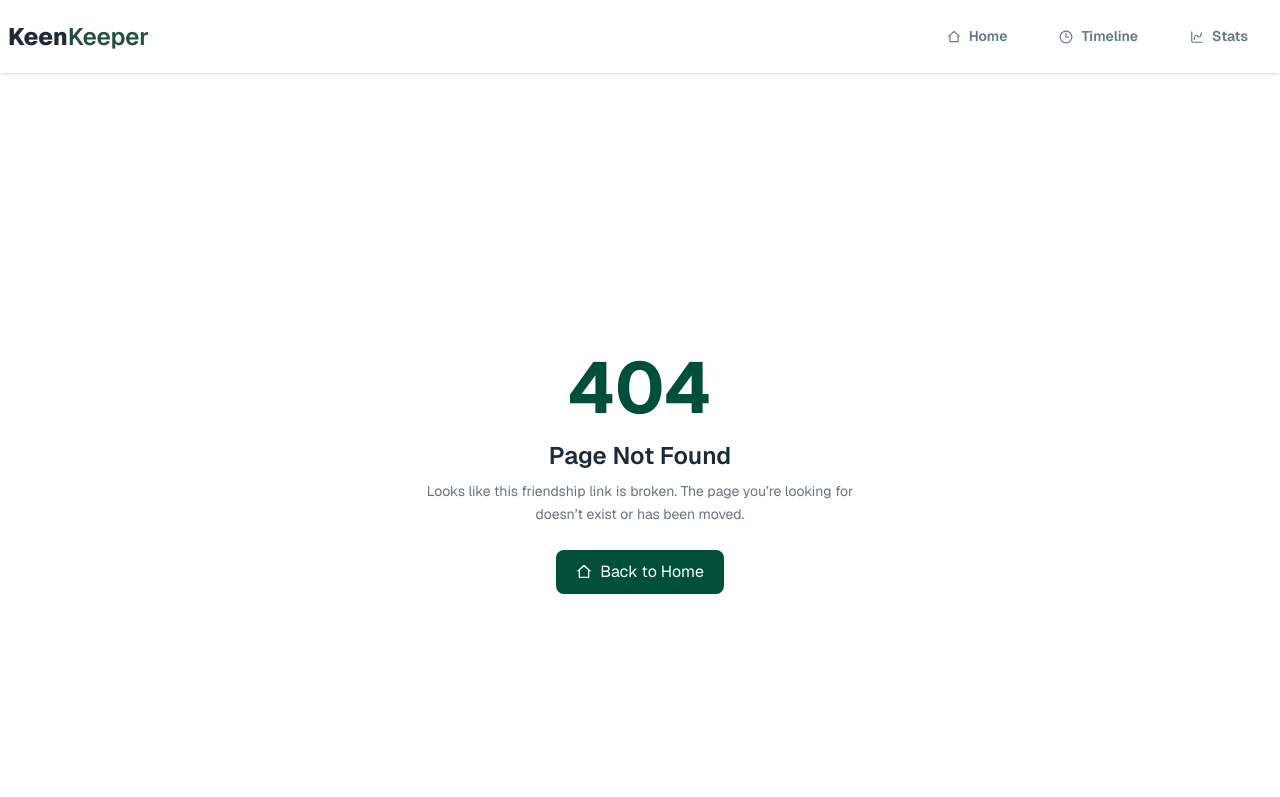
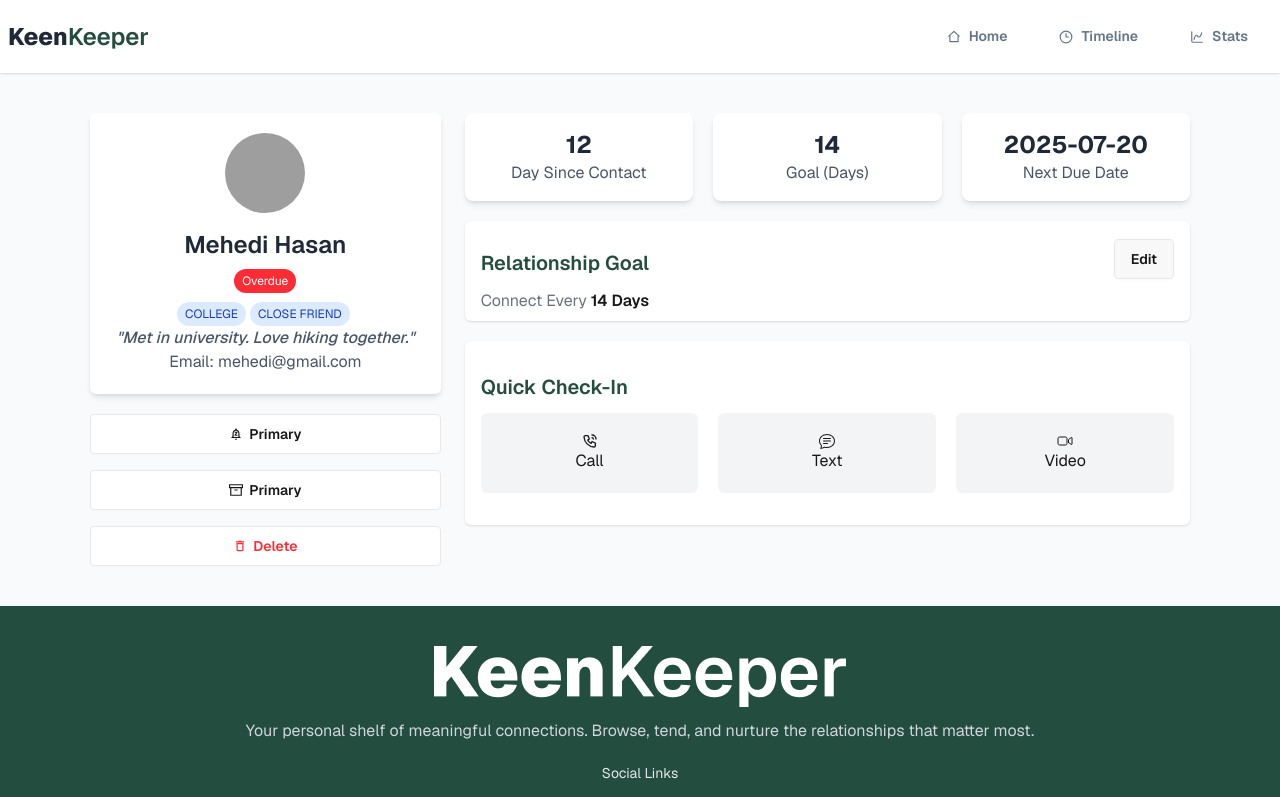
Before and after one commit to mehedi-hasan2006/A7-keen-keeper, a Next.js app: page /frienddetails/1 in a window 1280 px wide. Before the commit this address had no page. Shown: the top 797 px of the page. Built offline with nearby package versions, Linux system fonts and the light colour scheme; grey boxes are pictures that could not be loaded.

Commit message:
specific friends render done

```diff
--- /dev/null
+++ b/src/app/frienddetails/[id]/page.jsx
@@ -0,0 +1,171 @@
+import Image from "next/image";
+import { FiArchive } from "react-icons/fi";
+import { MdOutlineNotificationsPaused } from "react-icons/md";
+import { MdDeleteOutline } from "react-icons/md";
+import { TbPhoneCall } from "react-icons/tb";
+import { BsChatText } from "react-icons/bs";
+import { IoVideocamOutline } from "react-icons/io5";
+
+async function FriendDetailsPage({ params }) {
+  const { id } = await params;
+
+  const res = await fetch("http://localhost:3000/friends.json");
+  const data = await res.json();
+  const friend = data.find((f) => f.id === parseInt(id));
+
+  const {
+    name,
+    picture,
+    email,
+    status,
+    tags,
+    bio,
+    goal,
+    next_due_date,
+    days_since_contact,
+  } = friend;
+
+  return (
+    <div className="bg-[#F8FAFC] dark:bg-gray-900">
+      {friend && (
+        <div className="max-w-285 mx-auto my-10 grid grid-cols-1 md:grid-cols-12 gap-6 px-5">
+          <div className=" col-span-12 md:col-span-4">
+            <div className="bg-white dark:bg-gray-800 shadow-md rounded-md  py-5">
+              <div className="flex flex-col items-center space-y-4">
+                <Image
+                  src={picture}
+                  alt={name}
+                  height={80}
+                  width={80}
+                  className="w-20 h-20 rounded-full"
+                />
+                <div className="text-center">
+                  <h1 className="text-2xl font-semibold text-[#1F2937] dark:text-gray-200">
+                    {name}
+                  </h1>
+                  <div>
+                    <p
+                      className={`inline-block text-white ${status === "On-Track" ? "bg-green-800" : status === "Almost Due" ? "bg-amber-500" : "bg-red-500"}  text-xs px-2 py-1 rounded-full m-2`}
+                    >
+                      {status}
+                    </p>
+                  </div>
+                  <div>
+                    {tags.map((tag, index) => (
+                      <span
+                        key={index}
+                        className="inline-block bg-blue-100 text-blue-800 text-xs px-2 py-1 rounded-full mr-1"
+                      >
+                        {tag.toUpperCase()}
+                      </span>
+                    ))}
+                  </div>
+                  <div>
+                    <p className="text-gray-600 dark:text-gray-400 font-medium italic">{`"${bio}"`}</p>
+                    <p className="text-gray-600 dark:text-gray-400">
+                      {" "}
+                      {`Email: ${email}`}
+                    </p>
+                  </div>
+                </div>
+              </div>
+            </div>
+
+            <div className="flex flex-col gap-4 mt-5">
+              <button className="btn bg-white dark:bg-gray-800">
+                {" "}
+                <MdOutlineNotificationsPaused /> Primary
+              </button>
+              <button className="btn bg-white dark:bg-gray-800">
+                {" "}
+                <FiArchive /> Primary
+              </button>
+              <button className="btn bg-white dark:bg-gray-800 text-red-500">
+                {" "}
+                <MdDeleteOutline /> Delete{" "}
+              </button>
+            </div>
+          </div>
+
+          <div className="col-span-12 md:col-span-8">
+            <div className="grid grid-cols-1 sm:grid-cols-2 md:grid-cols-3 gap-5">
+              <div className="bg-white dark:bg-gray-800 shadow-md text-center p-4 rounded-lg">
+                <p className="text-2xl font-bold text-[#1F2937] dark:text-gray-200">
+                  {days_since_contact}
+                </p>
+                <p className="text-gray-600 dark:text-gray-400">
+                  Day Since Contact
+                </p>
+              </div>
+              <div className="bg-white dark:bg-gray-800 shadow-md text-center p-4 rounded-lg">
+                <p className="text-2xl font-bold text-[#1F2937] dark:text-gray-200">
+                  {goal}
+                </p>
+                <p className="text-gray-600 dark:text-gray-400">Goal (Days)</p>
+              </div>
+              <div className="bg-white dark:bg-gray-800 shadow-md text-center p-4 rounded-lg">
+                <p className="text-2xl font-bold text-[#1F2937] dark:text-gray-200">
+                  {next_due_date}
+                </p>
+                <p className="text-gray-600 dark:text-gray-400">
+                  Next Due Date
+                </p>
+              </div>
+            </div>
+
+            <div>
+              <div className="bg-white dark:bg-gray-800 rounded-md shadow mt-5 py-2 px-4">
+                <div className="flex justify-between items-center">
+                  <h2 className="text-xl font-semibold text-[#244D3F] dark:text-gray-200 mt-5 mb-3">
+                    Relationship Goal
+                  </h2>
+                  <button className="btn">Edit</button>
+                </div>
+
+                <div>
+                  <p>
+                    {" "}
+                    <span className="text-gray-500 font-normal">
+                      Connect Every
+                    </span>{" "}
+                    <span className="font-semibold"> {goal} Days </span>
+                  </p>
+                </div>
+              </div>
+
+              <div className="bg-white dark:bg-gray-800 rounded-md shadow mt-5 py-8 px-4">
+                <div className="flex justify-between items-center">
+                  <h2 className="text-xl font-semibold text-[#244D3F] dark:text-gray-200  mb-3">
+                    Quick Check-In
+                  </h2>
+                </div>
+                <div className="grid lg:grid-cols-3 gap-5">
+                  <div className="flex flex-col items-center justify-center p-5 bg-gray-100 dark:bg-gray-700 rounded-md cursor-pointer hover:bg-gray-200 dark:hover:bg-gray-600 transition-colors">
+                    <p>
+                      <TbPhoneCall />
+                    </p>
+                    <p>Call</p>
+                  </div>
+                  <div className="flex flex-col items-center justify-center p-5  bg-gray-100 dark:bg-gray-700 rounded-md cursor-pointer hover:bg-gray-200 dark:hover:bg-gray-600 transition-colors">
+                    <p>
+                      <BsChatText />
+                    </p>
+                    <p>Text</p>
+                  </div>
+                  <div className="flex flex-col items-center justify-center p-5 bg-gray-100 dark:bg-gray-700 rounded-md cursor-pointer hover:bg-gray-200 dark:hover:bg-gray-600 transition-colors">
+                    <p>
+                      <IoVideocamOutline />
+                    </p>
+                    <p>Video</p>
+                  </div>
+                </div>
+              </div>
+            </div>
+          </div>
+        </div>
+      )}
+    </div>
+  );
+}
+
+export default FriendDetailsPage;
--- a/src/components/FriendsData/Friend.jsx
+++ b/src/components/FriendsData/Friend.jsx
@@ -1,7 +1,9 @@
 import Image from "next/image";
+import Link from "next/link";
 
 function Friend({ friend }) {
   const {
+    id,
     name,
     picture,
     email,
@@ -13,7 +15,8 @@ function Friend({ friend }) {
     days_since_contact,
   } = friend;
   return (
-    <div className="bg-white rounded-lg shadow-md p-4 text-center">
+    <Link href={`/frienddetails/${id}`}>
+      <div className="bg-white dark:bg-gray-800 rounded-lg shadow-md p-4 text-center transition-transform transform duration-300 hover:scale-105">
         <div className="flex justify-center">
           <Image
             src={picture}
@@ -24,8 +27,12 @@ function Friend({ friend }) {
           />
         </div>
         <div className="mt-4">
-        <h2 className="text-xl font-semibold text-[#1F2937]">{name}</h2>
-        <p className="text-gray-600">{days_since_contact}d ago</p>
+          <h2 className="text-xl font-semibold text-[#1F2937] dark:text-gray-200">
+            {name}
+          </h2>
+          <p className="text-gray-600 dark:text-gray-400">
+            {days_since_contact}d ago
+          </p>
           <div>
             {tags.map((tag, index) => (
               <span
@@ -45,6 +52,7 @@ function Friend({ friend }) {
           </div>
         </div>
       </div>
+    </Link>
   );
 }
 
--- a/src/components/FriendsData/Friends.jsx
+++ b/src/components/FriendsData/Friends.jsx
@@ -6,7 +6,7 @@ async function Friends() {
 
   return (
     <div className="pb-10 px-5">
-      <div className="text-2xl font-semibold pb-3 text-[#1F2937]">
+      <div className="text-2xl font-semibold pb-3 text-[#1F2937] dark:text-white">
         Your Friends
       </div>
       <div className="grid grid-cols-1 sm:grid-cols-2 lg:grid-cols-4 gap-4">
--- a/src/components/ProgressNumber/ProgressNumber.jsx
+++ b/src/components/ProgressNumber/ProgressNumber.jsx
@@ -2,21 +2,21 @@ function ProgressNumber() {
   return (
     <div>
       <div className="grid grid-cols-1 sm:grid-cols-2 lg:grid-cols-4 gap-4 p-4">
-        <div className="bg-white shadow-md p-5 rounded-md text-center">
-          <h2 className="text-[32px] font-semibold mb-2 text-[#244D3F]">10</h2>
-          <p className="text-[#64748B] text-[18px] ">Total Friend</p>
+        <div className="bg-white shadow-md p-5 rounded-md text-center transition-transform transform duration-300 hover:scale-105 dark:bg-gray-800">
+          <h2 className="text-[32px] font-semibold mb-2 text-green-500 dark:text-green-500">10</h2>
+          <p className="text-[#64748B] text-[18px] dark:text-gray-400">Total Friend</p>
         </div>
-        <div className="bg-white shadow-md p-5 rounded-md text-center">
-          <h2 className="text-[32px] font-semibold mb-2 text-[#244D3F]">3</h2>
-          <p className="text-[#64748B] text-[18px] ">On Track</p>
+        <div className="bg-white shadow-md p-5 rounded-md text-center transition-transform transform duration-300 hover:scale-105 dark:bg-gray-800">
+          <h2 className="text-[32px] font-semibold mb-2 text-purple-500 dark:text-purple-500">3</h2>
+          <p className="text-[#64748B] text-[18px] dark:text-gray-400">On Track</p>
         </div>
-        <div className="bg-white shadow-md p-5 rounded-md text-center">
-          <h2 className="text-[32px] font-semibold mb-2 text-[#244D3F]">6</h2>
-          <p className="text-[#64748B] text-[18px] ">Need Attention </p>
+        <div className="bg-white shadow-md p-5 rounded-md text-center transition-transform transform duration-300 hover:scale-105 dark:bg-gray-800">
+          <h2 className="text-[32px] font-semibold mb-2 text-amber-500 dark:text-amber-500">6</h2>
+          <p className="text-[#64748B] text-[18px] dark:text-gray-400">Need Attention</p>
         </div>
-        <div className="bg-white shadow-md p-5 rounded-md text-center">
-          <h2 className="text-[32px] font-semibold mb-2 text-[#244D3F]">12</h2>
-          <p className="text-[#64748B] text-[18px] ">Interactions This Month</p>
+        <div className="bg-white shadow-md p-5 rounded-md text-center transition-transform transform duration-300 hover:scale-105 dark:bg-gray-800">
+          <h2 className="text-[32px] font-semibold mb-2 text-blue-500 dark:text-blue-500">12</h2>
+          <p className="text-[#64748B] text-[18px] dark:text-gray-400">Interactions This Month</p>
         </div>
       </div>
 
--- a/src/pages/home/HomePage.jsx
+++ b/src/pages/home/HomePage.jsx
@@ -4,7 +4,7 @@ import ProgressNumber from "@/components/ProgressNumber/ProgressNumber";
 
 function HomePage() {
   return (
-    <div className="bg-[#F8FAFC]">
+    <div className="bg-[#F8FAFC] dark:bg-gray-900">
       <div className="max-w-285 mx-auto">
         <Hero></Hero>
         <ProgressNumber></ProgressNumber>
```
Lines whose indentation alone changed are shown as unchanged.
